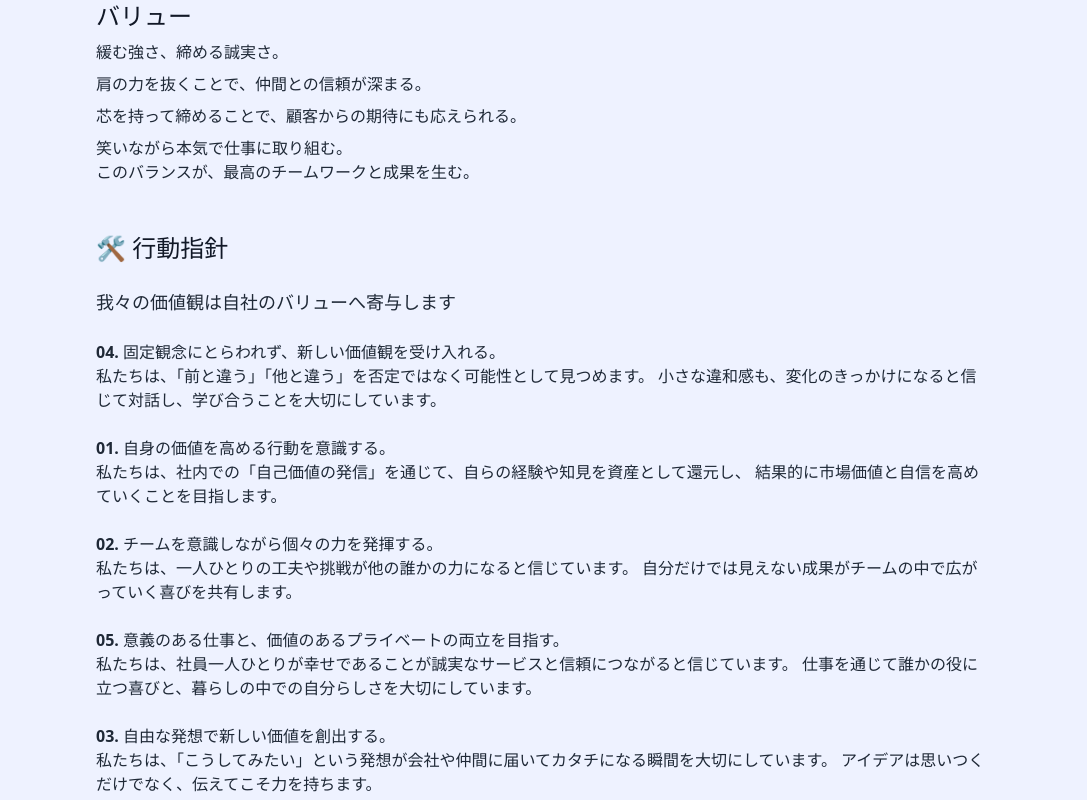
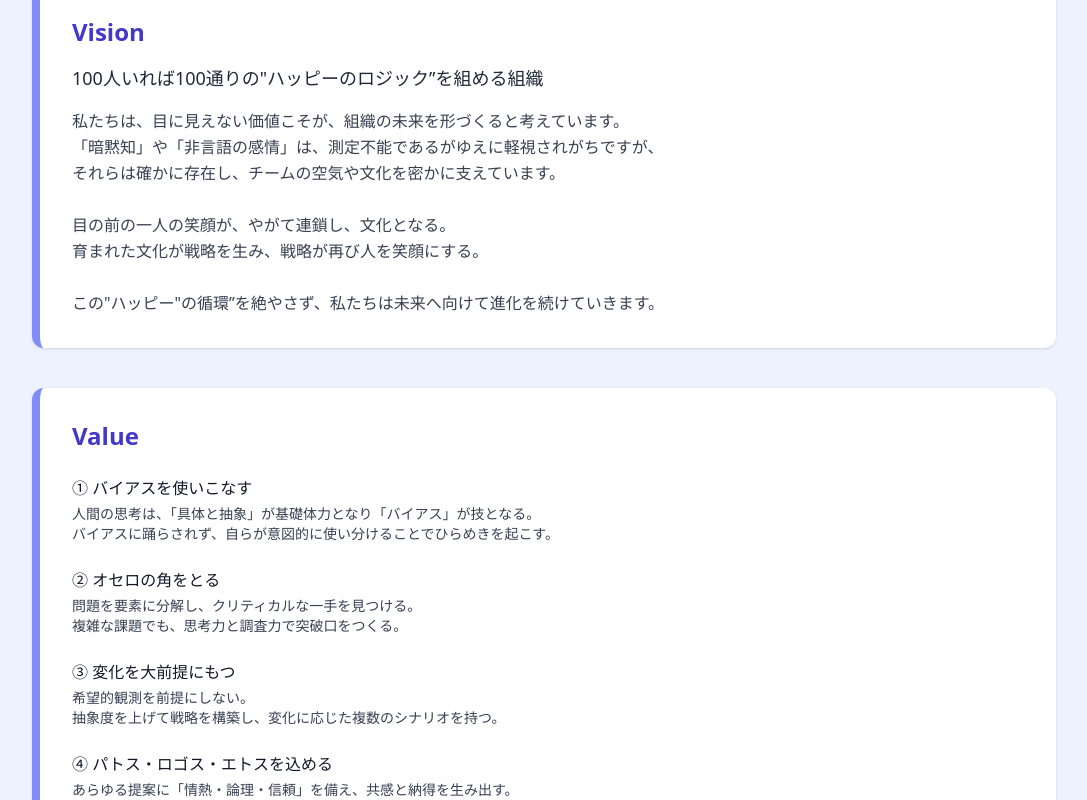
Before and after one commit to kutsu-4ta/circler-ses-lp, a React (Vite) app: page /aboutUs in a window 1280 px wide. Shown: the part 440-1240 px from the top of the page, without its empty margins (96-1183 px from the left). Built offline with nearby package versions, Linux system fonts and the light colour scheme.

Commit message:
MVV作成

```diff
--- a/src/components/aboutus/CultureQuote.tsx
+++ /dev/null
@@ -1,20 +0,0 @@
-/**
- * 目的：「文化とは何か」の抽象度の高い解釈の明示
- * 元ネタ：「ノリやクセ」、「行動」、「ちょっとした美意識」など
- * 表示例：
- */
-export default function CultureQuote() {
-    return (
-        <blockquote className="italic text-gray-600 px-6 py-4 border-l-4 border-blue-400">
-            文化とは、“会社のルール”ではなく、この会社という種族の“クセ”。<br/>
-            いち社員として、会社について考えると結局は働く”場所”でしかないなという結論に至ります。<br/>
-            しかし、「働く」の中身は違います。<br/>
-            どう話して、どう笑って、どう助け合うか、それ次第で大きく変わります。我々が掲げる「緩む強さ、締める誠実さ。」<br/>
-            こんな抽象的な文章はルールとして成立しません。<br/>
-            でも誰かの行動を見て、自分がこの文章に共感すれば、それこそが文化だと思います。<br/>
-            そんな行動は誰かに教えられる「会社のルール」ではなく、この会社ならではのノリやクセ、ちょっとした美意識のようなものに近いかもしれません。<br/>
-            本気の真顔、苦しい時の絶望顔、やりきった後の笑い顔、その全部が“働くを楽しくする”ための合図になれば素敵だなと思います。<br/>
-            この戦略は、そんな文化を育んで行くための地図になると信じています。<br/>
-        </blockquote>
-    );
-}
--- a/src/components/aboutus/MvvSection.tsx
+++ b/src/components/aboutus/MvvSection.tsx
@@ -1,69 +1,64 @@
-/**
- * 目的：自社のMVVとの接続を明確にする
- * 表示内容：
- * ミッション：この会社に文化を作る
- * ビジョン：表情が文化になる会社
- * バリュー：5項目＋その具体例（資料にある言語化）
- */
-
 const MvvSection: React.FC = () => (
-    <section className="py-16 px-4 bg-indigo-50">
-        <div className="max-w-4xl mx-auto text-gray-800">
-            <h2 className="text-3xl font-bold mb-10 text-indigo-800">私たちのMVV</h2>
+    <section className="py-24 px-4 bg-indigo-50">
+        <div className="max-w-5xl mx-auto text-gray-800">
+            <h2 className="text-4xl font-bold text-indigo-800 mb-12 text-center">TUNE</h2>
 
             {/* Mission */}
-            <div className="mb-10">
-                <h3 className="text-2xl font-semibold text-gray-900 mb-2"> ミッション</h3>
-                <p>社員と会社が一緒に成長する文化の醸成</p>
+            <div className="bg-white rounded-xl shadow p-8 mb-10 border-l-8 border-indigo-400">
+                <h3 className="text-2xl font-semibold text-indigo-700 mb-2">Mission</h3>
+                <p className="text-lg">人がよりよく"ハッピー"を目指せるようにする</p>
             </div>
 
             {/* Vision */}
-            <div className="mb-10">
-                <h3 className="text-2xl font-semibold text-gray-900 mb-2"> ビジョン</h3>
-                <p>表情が文化になる組織<br/>表情を生むのは楽しく働くという“選択”。</p>
+            <div className="bg-white rounded-xl shadow p-8 mb-10 border-l-8 border-indigo-400">
+                <h3 className="text-2xl font-semibold text-indigo-700 mb-4">Vision</h3>
+                <p className="text-lg mb-4">
+                    100人いれば100通りの"ハッピーのロジック”を組める組織
+                </p>
+                <p className="text-base text-gray-700 leading-relaxed">
+                    私たちは、目に見えない価値こそが、組織の未来を形づくると考えています。<br />
+                    「暗黙知」や「非言語の感情」は、測定不能であるがゆえに軽視されがちですが、<br />
+                    それらは確かに存在し、チームの空気や文化を密かに支えています。<br /><br />
+                    目の前の一人の笑顔が、やがて連鎖し、文化となる。<br />
+                    育まれた文化が戦略を生み、戦略が再び人を笑顔にする。<br /><br />
+                    この"ハッピー"の循環”を絶やさず、私たちは未来へ向けて進化を続けていきます。
+                </p>
             </div>
 
             {/* Value */}
-            <div className="mb-12">
-                <h3 className="text-2xl font-semibold text-gray-900 mb-2"> バリュー</h3>
-                <p className="mb-2">緩む強さ、締める誠実さ。</p>
-                <p className="mb-2">肩の力を抜くことで、仲間との信頼が深まる。</p>
-                <p className="mb-2">芯を持って締めることで、顧客からの期待にも応えられる。</p>
-                <p>笑いながら本気で仕事に取り組む。<br/>このバランスが、最高のチームワークと成果を生む。</p>
-            </div>
+            <div className="bg-white rounded-xl shadow p-8 border-l-8 border-indigo-400">
+                <h3 className="text-2xl font-semibold text-indigo-700 mb-6">Value</h3>
 
-            {/* Action Guidelines */}
-            <div>
-                <h3 className="text-2xl font-semibold text-gray-900 mb-6">🛠 行動指針</h3>
-                <p className="mb-6 text-lg font-medium">我々の価値観は自社のバリューへ寄与します</p>
+                <div className="mb-6">
+                    <h4 className="font-semibold text-gray-900 mb-1">① バイアスを使いこなす</h4>
+                    <p className="text-gray-700 text-sm">
+                        人間の思考は、「具体と抽象」が基礎体力となり「バイアス」が技となる。<br />
+                        バイアスに踊らされず、自らが意図的に使い分けることでひらめきを起こす。
+                    </p>
+                </div>
 
-                <ul className="space-y-6 text-base">
-                    <li>
-                        <strong>04. 固定観念にとらわれず、新しい価値観を受け入れる。</strong><br/>
-                        私たちは、「前と違う」「他と違う」を否定ではなく可能性として見つめます。
-                        小さな違和感も、変化のきっかけになると信じて対話し、学び合うことを大切にしています。
-                    </li>
-                    <li>
-                        <strong>01. 自身の価値を高める行動を意識する。</strong><br/>
-                        私たちは、社内での「自己価値の発信」を通じて、自らの経験や知見を資産として還元し、
-                        結果的に市場価値と自信を高めていくことを目指します。
-                    </li>
-                    <li>
-                        <strong>02. チームを意識しながら個々の力を発揮する。</strong><br/>
-                        私たちは、一人ひとりの工夫や挑戦が他の誰かの力になると信じています。
-                        自分だけでは見えない成果がチームの中で広がっていく喜びを共有します。
-                    </li>
-                    <li>
-                        <strong>05. 意義のある仕事と、価値のあるプライベートの両立を目指す。</strong><br/>
-                        私たちは、社員一人ひとりが幸せであることが誠実なサービスと信頼につながると信じています。
-                        仕事を通じて誰かの役に立つ喜びと、暮らしの中での自分らしさを大切にしています。
-                    </li>
-                    <li>
-                        <strong>03. 自由な発想で新しい価値を創出する。</strong><br/>
-                        私たちは、「こうしてみたい」という発想が会社や仲間に届いてカタチになる瞬間を大切にしています。
-                        アイデアは思いつくだけでなく、伝えてこそ力を持ちます。
-                    </li>
-                </ul>
+                <div className="mb-6">
+                    <h4 className="font-semibold text-gray-900 mb-1">② オセロの角をとる</h4>
+                    <p className="text-gray-700 text-sm">
+                        問題を要素に分解し、クリティカルな一手を見つける。<br />
+                        複雑な課題でも、思考力と調査力で突破口をつくる。
+                    </p>
+                </div>
+
+                <div className="mb-6">
+                    <h4 className="font-semibold text-gray-900 mb-1">③ 変化を大前提にもつ</h4>
+                    <p className="text-gray-700 text-sm">
+                        希望的観測を前提にしない。<br />
+                        抽象度を上げて戦略を構築し、変化に応じた複数のシナリオを持つ。
+                    </p>
+                </div>
+
+                <div>
+                    <h4 className="font-semibold text-gray-900 mb-1">④ パトス・ロゴス・エトスを込める</h4>
+                    <p className="text-gray-700 text-sm">
+                        あらゆる提案に「情熱・論理・信頼」を備え、共感と納得を生み出す。
+                    </p>
+                </div>
             </div>
         </div>
     </section>
--- a/src/components/aboutus/TeamMessage.tsx
+++ /dev/null
@@ -1,23 +0,0 @@
-/**
- * 目的：このプロジェクトに取り組むチームの“熱意”や“想い”を伝える
- * 元ネタ：「この戦略への気持ち」発案者のメッセージ
- * 表示例（中身の例文）
- * @constructor
- */
-export default function TeamMessage() {
-    return (
-        <section className="px-4 py-8">
-            <h2 className="text-2xl font-bold mb-4">戦略推進チームからのメッセージ</h2>
-            <p className="mb-2">
-                私たちは、ただのルールではなく、文化を育てることを目指しています。
-                「緩む強さ、締める誠実さ」という言葉が、社員一人ひとりの行動を通じて共鳴し合う――
-                そんな組織を本気で目指しています。<br/>
-                この戦略は私たちはその文化の地図を、今まさに描いています。
-            </p>
-            <p>
-                真顔も、絶望も、笑顔も。すべてが“働くを楽しくする”ための表情だと信じて。
-                私たちはその文化の地図を、今まさに描いています。
-            </p>
-        </section>
-    );
-}
--- a/src/components/column/ColumnCTA.tsx
+++ b/src/components/column/ColumnCTA.tsx
@@ -1,6 +1,4 @@
-import React from 'react';
 import { Link } from 'react-router-dom';
-import BackToColumnButton from "./BackToColumnButton";
 
 const ColumnCTA: React.FC = () => (
     <section className="py-24 px-4 bg-indigo-50">
--- a/src/pages/AboutUsPage.tsx
+++ b/src/pages/AboutUsPage.tsx
@@ -1,14 +1,9 @@
-import Plan from "../components/Plan";
-import CultureQuote from "../components/aboutus/CultureQuote";
 import MvvSection from "../components/aboutus/MvvSection";
 
 const AboutUsPage: React.FC = () => {
     return (
         <div className="font-sans text-gray-800 bg-gradient-to-br from-white to-blue-50 min-h-screen">
             <MvvSection />
-            <CultureQuote />
-            <Plan />
-            {/*<TeamMessage />*/}
         </div>
     );
 };
```
